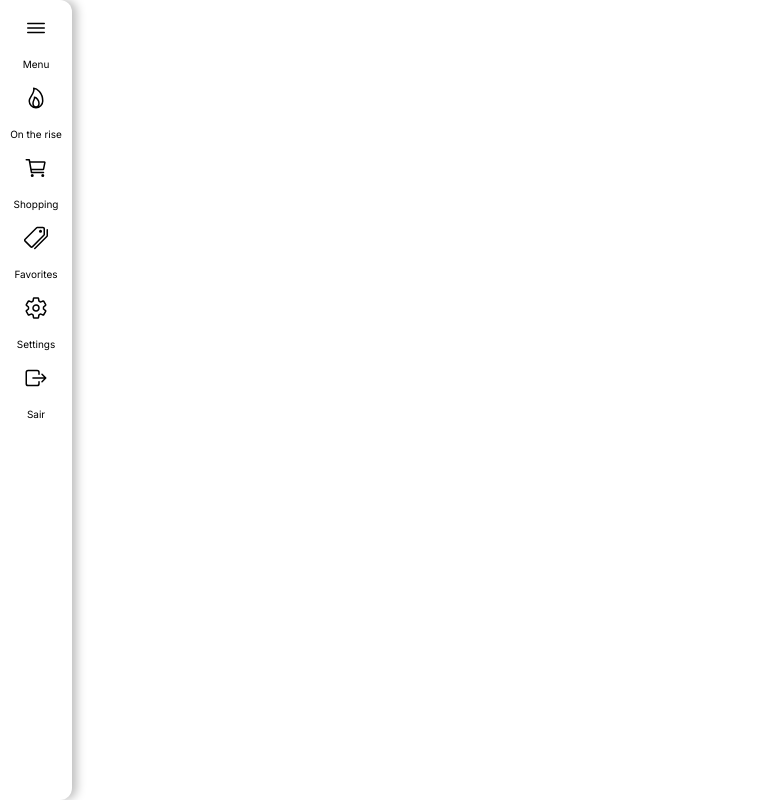
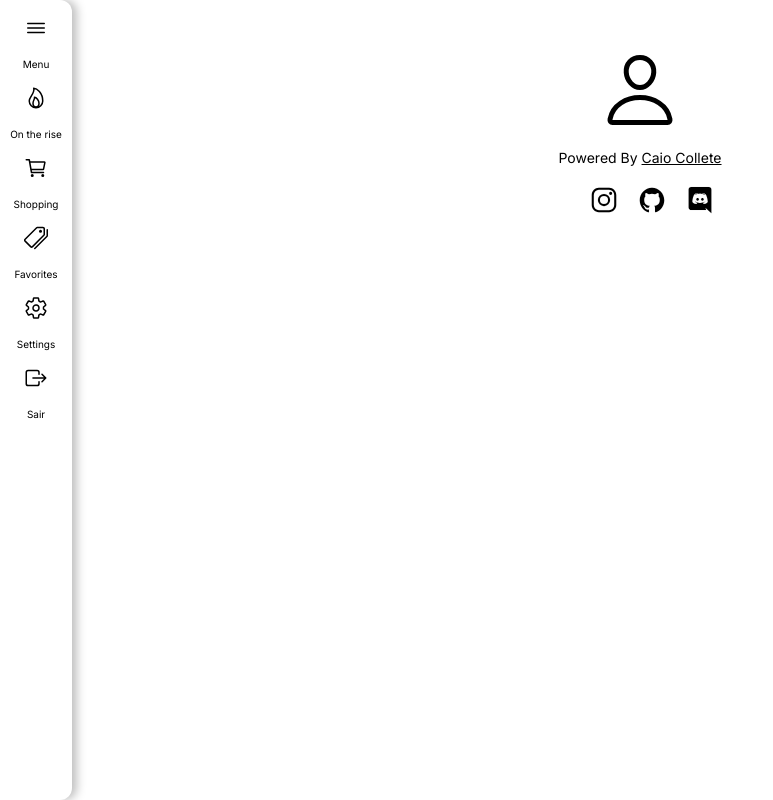
Before and after one commit to caiocollete/sidebar-desafio5, a plain HTML site: page index.html in a window 1280 px wide. Shown: the whole page, without its empty margins (0-773 px from the left). Drawn offline with nearby package versions, Linux system fonts and the light colour scheme.

Commit message:
add creditos and modify any itens

```diff
--- a/index.html
+++ b/index.html
@@ -27,6 +27,23 @@
             <P>Sair</P>
     </div>
 
+    <div class="container">
+        <div class="creditos">
+
+            <a href="https://github.com/caiocollete"><ion-icon name="person-outline"></ion-icon></a>
+            <p>Powered By <a href="https://github.com/caiocollete">Caio Collete</a></p>
+
+            <div class="midias">
+                <a href="https://github.com/caiocollete/"><ion-icon name="logo-instagram"></ion-icon></a>
+                <a href="https://github.com/caiocollete" target="_blank"><ion-icon name="logo-github"></ion-icon></a>
+                <a href="https://discord.gg/eTGHbKaQ4m"><ion-icon name="logo-discord" class="iconsCreditos" ></ion-icon>
+                </a>
+            </div>
+
+        </div>
+    </div>
+
+
     <script type="module" src="https://unpkg.com/ionicons@7.1.0/dist/ionicons/ionicons.esm.js"></script>
     <script nomodule src="https://unpkg.com/ionicons@7.1.0/dist/ionicons/ionicons.js"></script>
 </body>
--- a/style.css
+++ b/style.css
@@ -27,7 +27,7 @@ body{
 
     font-size: 0px;
 
-    transition: width 1s;
+    transition: width 0.3s;
     transition: font-size 0.3s;
 }
 
@@ -52,3 +52,46 @@ body{
     font-size: 36px;
 
 }
+
+.container{
+    display: flex;
+    justify-content: center;
+}
+
+.creditos{
+    display: flex;
+    justify-content: center;
+    flex-direction: column;
+    align-items: center;
+
+    padding: 50px;
+    font-size: 80px;
+}
+
+.creditos p{
+    font-size: 14px;
+}
+
+.creditos p a{
+    text-decoration: underline;
+}
+
+.midias{
+    display: flex;
+    justify-content: space-around;
+    width: 120px;
+
+    margin: 10px;
+
+    font-size: 28px;
+    transition: font-size 0.3s;
+}
+
+.midias a{
+    margin: 10px;
+}
+
+
+.midias a:hover{
+    font-size: 32px;
+}
```
